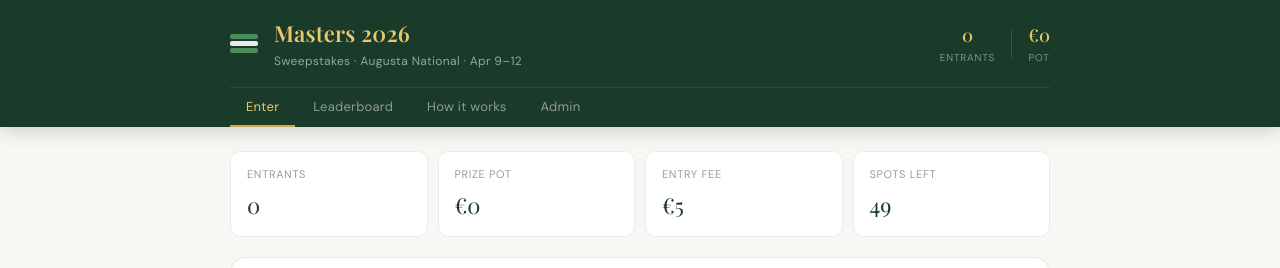
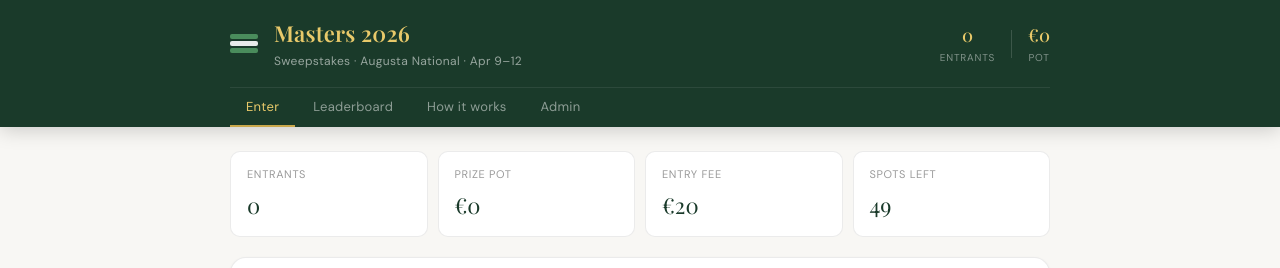
Before and after one commit to Dinger165/masters-sweepstake, a React (Create React App) app: page / in a window 1280 px wide. Shown: the top 268 px of the page. Built offline with nearby package versions, Linux system fonts and the light colour scheme; no server answers; the database is empty.

Commit message:
Update data.js

```diff
--- a/src/data.js
+++ b/src/data.js
@@ -82,4 +82,4 @@
 
 export const TIER_ORDER = ['fav', 'cont', 'long', 'big']
 
-export const ENTRY_FEE = 5
+export const ENTRY_FEE = 20
```
